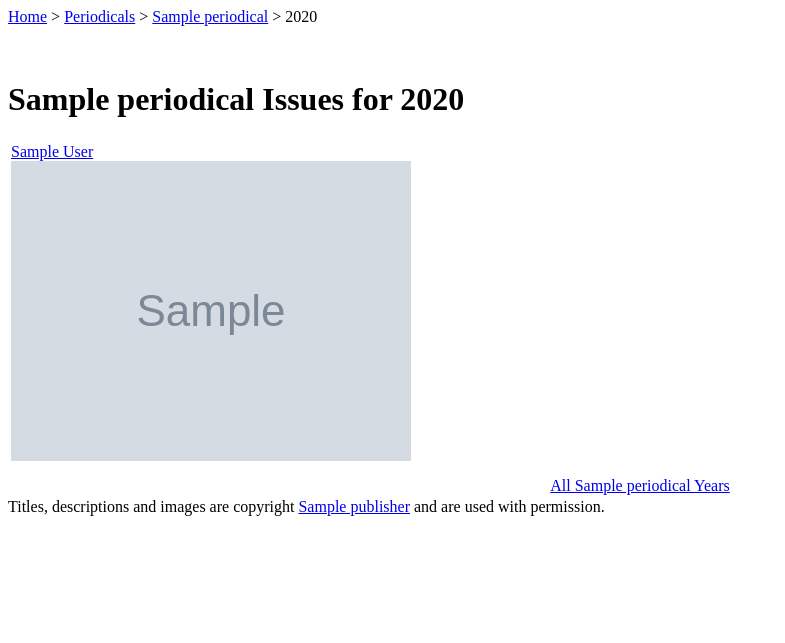
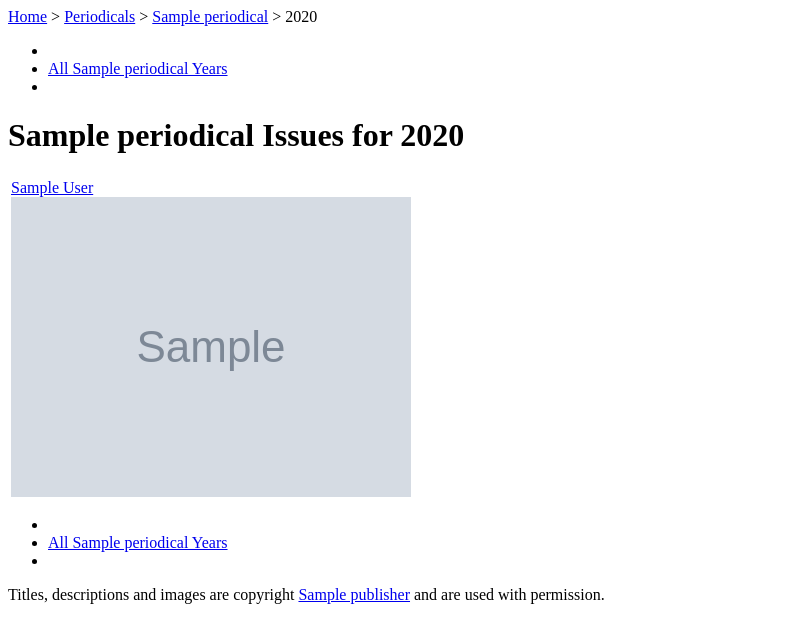
Before and after one commit to saschwarz/django-periodicals, a Django app: template periodicals/templates/periodicals/issue_year.html in a window 1280 px wide. Shown: the top 643 px of the page, without its empty margins (0-785 px from the left). Run offline with Django 3.2, Linux system fonts and the light colour scheme; the template is opened without the code that fills it: most values are stand-ins (such as "Sample title", 1, 10 or a date in 2020); grey boxes marked "Sample" are stand-in pictures; parts of the project's set-up code (start-up, migrations or seed data) failed here and were passed over.

Commit message:
added more template blocks/wrapping divs removed more inline styles

```diff
--- a/periodicals/templates/periodicals/issue_year.html
+++ b/periodicals/templates/periodicals/issue_year.html
@@ -9,12 +9,15 @@
 
 {% block innercontent %}
 {% with next=next_year|date:"Y" previous=previous_year|date:"Y" %}
-<table width="100%" style="margin-top:10px">
-  <tr>
-    <td style="text-align:left">{% if previous_year %}<a class="important-link" href="{% url 'periodicals_issue_year' periodical.slug previous %}">&lt; {{previous}}</a>{% endif %}&nbsp;</td>
-    <td style="text-align:right">{% if next_year %}<a class="important-link" href="{% url 'periodicals_issue_year' periodical.slug next %}">{{next}} &gt;</a>{% endif %}&nbsp;</td>
-  </tr>
-</table>
+{% block top_nav %}
+<ul class="pager">
+  <li class="previous">{% if previous_year %}<a href="{% url 'periodicals_issue_year' periodical.slug previous %}">{{previous}}</a>{% endif %}</li>
+  <li class="current"><a href="{{periodical.get_absolute_url}}">All {{periodical}} Years</a></li>
+  <li class="next">{% if next_year %}<a href="{% url 'periodicals_issue_year' periodical.slug next %}">{{next}}</a>{% endif %}</li>
+</ul>
+{% endblock top_nav %}
+{% block obj_list %}
+<div class="issue-years">
   <h1>{{periodical.name}} Issues for {{year|date:"Y"}}</h1>
   <table class="issue-year-issues"><tr>
       {% for issue in object_list %}
@@ -36,12 +39,14 @@
   {% endif %}
   {% endfor %}
   </table>
-<table width="100%" style="margin-top:10px">
-  <tr>
-    <td width="33%" style="text-align:left">{% if previous_year %}<a class="important-link" href="{% url 'periodicals_issue_year' periodical.slug previous %}">&lt; {{previous}}</a>{% endif %}&nbsp;</td>
-    <td style="text-align:center"><a class="important-link" href="{{periodical.get_absolute_url}}">All {{periodical}} Years</a></td>
-    <td width="33%"  style="text-align:right">{% if next_year %}<a class="important-link" href="{% url 'periodicals_issue_year' periodical.slug next %}">{{next}} &gt;</a>{% endif %}&nbsp;</td>
-  </tr>
-</table>
+</div>
+{% endblock obj_list %}
+{% block pagination %}
+<ul class="pager">
+  <li class="previous">{% if previous_year %}<a href="{% url 'periodicals_issue_year' periodical.slug previous %}">{{previous}}</a>{% endif %}</li>
+  <li class="current"><a href="{{periodical.get_absolute_url}}">All {{periodical}} Years</a></li>
+  <li class="next">{% if next_year %}<a href="{% url 'periodicals_issue_year' periodical.slug next %}">{{next}}</a>{% endif %}</li>
+</ul>
+{% endblock pagination %}
 {% endwith %}
 {% endblock innercontent %}
--- a/periodicals/templates/periodicals/periodical_detail.html
+++ b/periodicals/templates/periodicals/periodical_detail.html
@@ -10,7 +10,7 @@
 {% block obj_detail %}
 {% if periodical.logo %}
 <div class="periodical-logo">
-  <img src="{{MEDIA_URL}}{{periodical.logo}}"/><br/>
+  <img src="{{MEDIA_URL}}{{periodical.logo.url}}"/><br/>
 </div>
 {% endif %}
 <div class="periodical-details">
```
Also changed, not shown: periodicals/templates/periodicals/article_detail.html (+23 -14 lines), periodicals/templates/periodicals/issue_detail.html (+11 -12 lines). Lines whose indentation alone changed are shown as unchanged.
